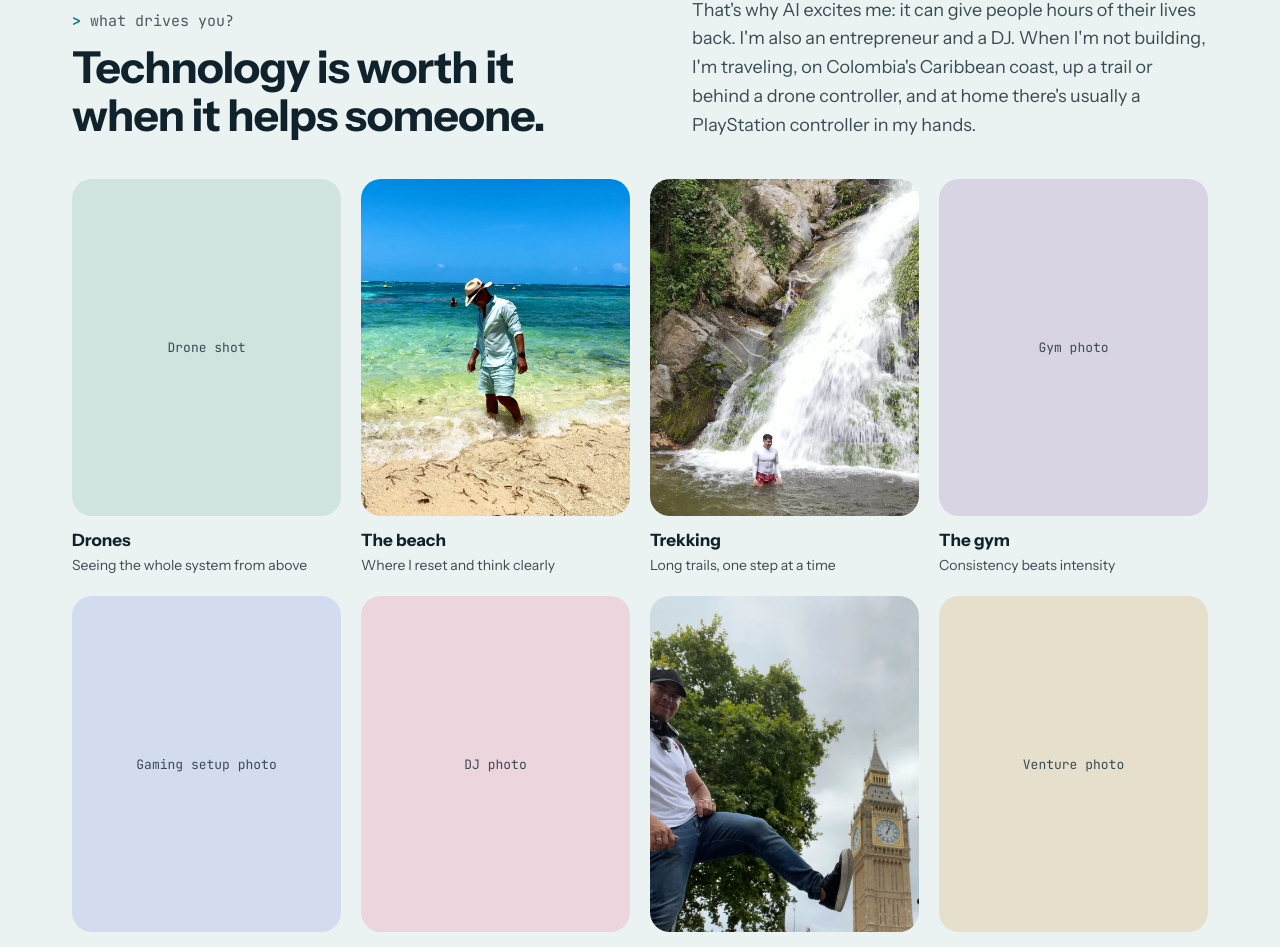
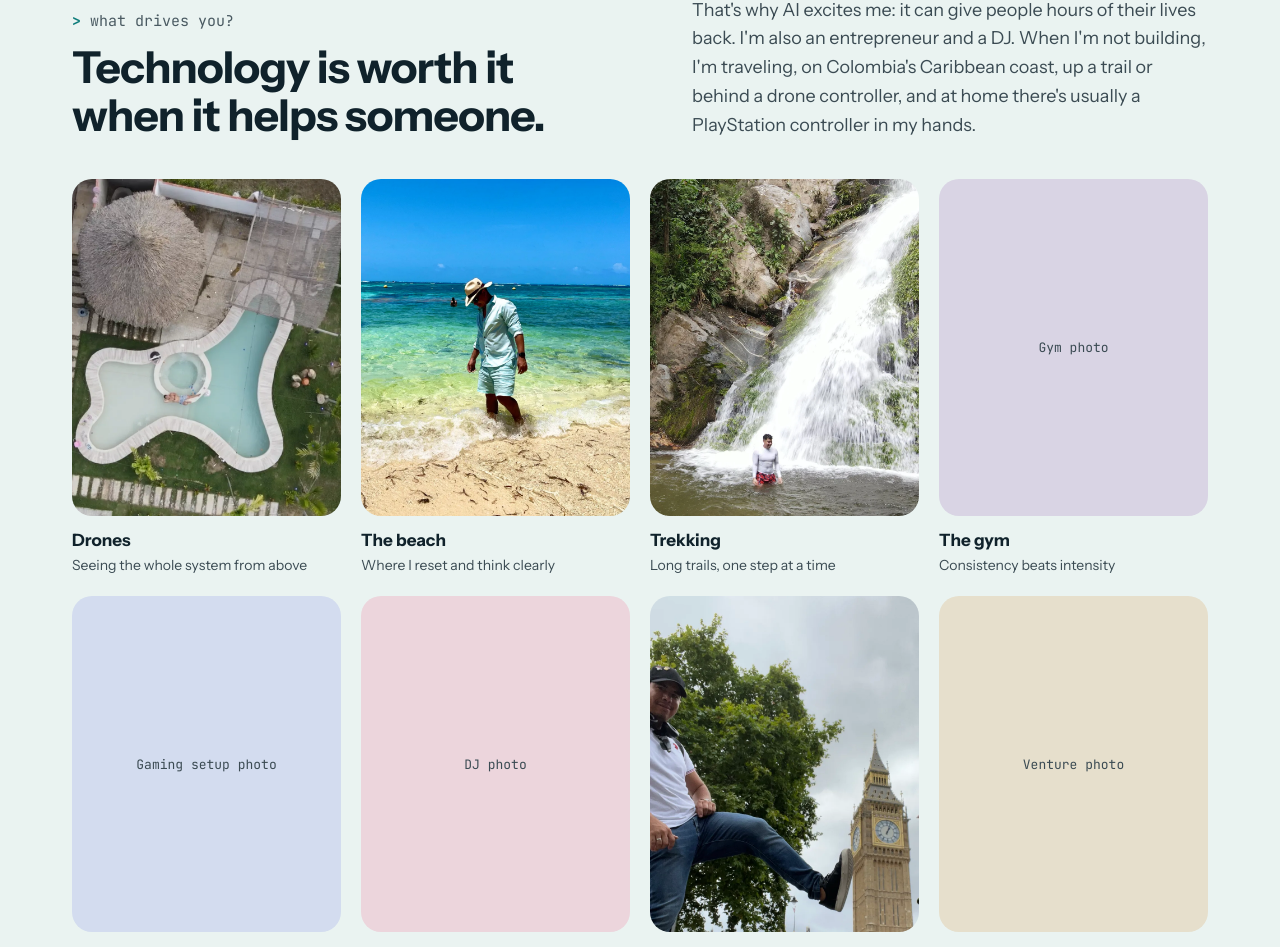
Before and after one commit to hansellramos/hansellramos.github.io, a Vue app: page / in a window 1280 px wide. Shown: the part 2487-3434 px from the top of the page. Built offline with nearby package versions, Linux system fonts and the light colour scheme.

Commit message:
Add drone photo
Top-down shot cropped to 4:5 (screenshot bars removed), 960x1200 WebP.

Co-Authored-By: Claude Opus 5.5 <noreply@anthropic.com>
Claude-Session: https://claude.ai/code/session_01MFcy8JsjSKobb3UXv5dqVE

```diff
--- a/src/data/profile.js
+++ b/src/data/profile.js
@@ -69,7 +69,7 @@ export const workflow = [
 ]
 
 export const interests = [
-  { title: 'Drones', caption: 'Seeing the whole system from above', placeholder: 'Drone shot', tint: '#cfe3df', photo: '' },
+  { title: 'Drones', caption: 'Seeing the whole system from above', placeholder: 'Drone shot', tint: '#cfe3df', photo: '/images/drone.webp' },
   { title: 'The beach', caption: 'Where I reset and think clearly', placeholder: 'Beach photo', tint: '#f1dcc3', photo: '/images/beach.webp' },
   { title: 'Trekking', caption: 'Long trails, one step at a time', placeholder: 'Trekking photo', tint: '#d6decb', photo: '/images/trekking.webp' },
   { title: 'The gym', caption: 'Consistency beats intensity', placeholder: 'Gym photo', tint: '#d9d4e4', photo: '' },
```
Also changed, not shown: public/images/drone.webp (added).
